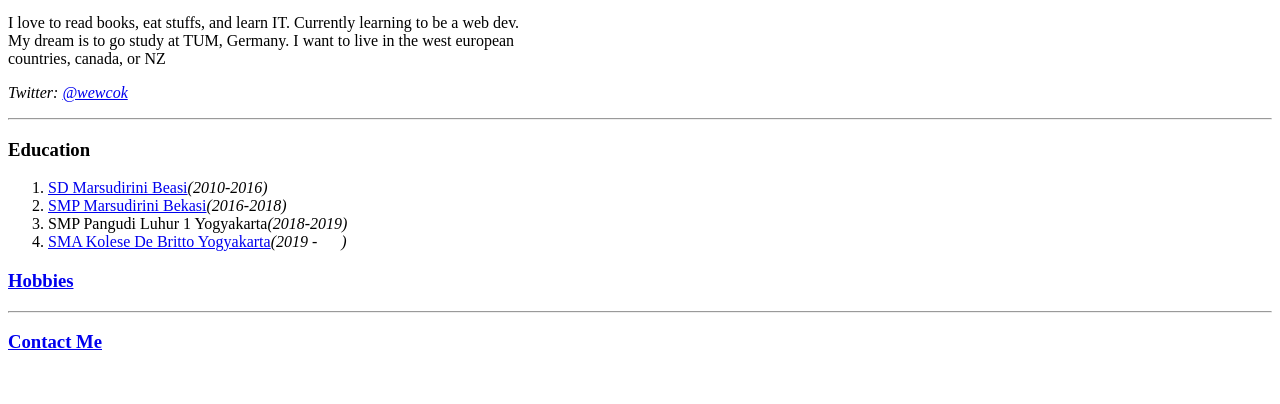
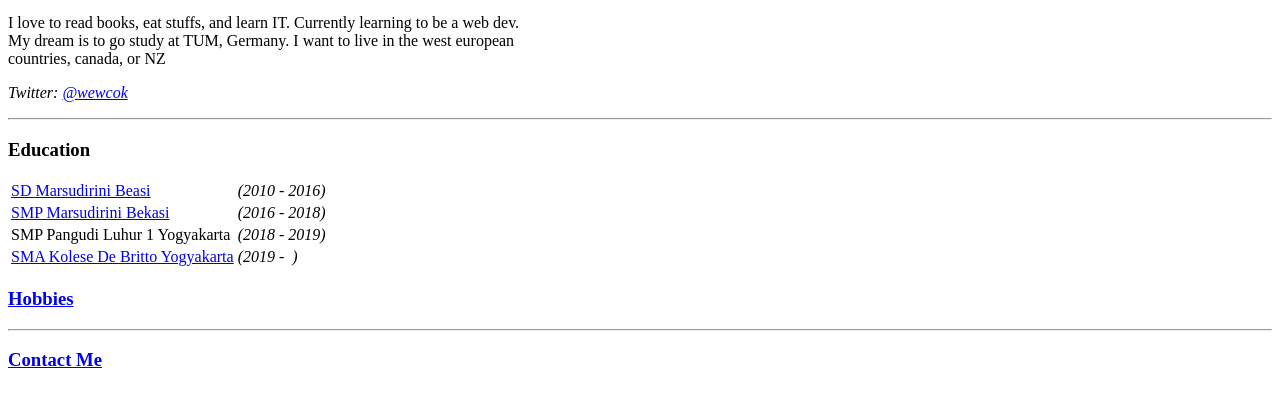
Before and after one commit to widss/profile, a plain HTML site: page index.html in a window 1280 px wide. Shown: the part 312-716 px from the top of the page. Drawn offline with Linux system fonts and the light colour scheme.

Commit message:
Update index.html

```diff
--- a/index.html
+++ b/index.html
@@ -26,12 +26,24 @@
 		</p>
 	<hr>
 		<h3>Education</h3>
-			<ol>
-				<li><a href="http://sdmarsudirinibekasi.sch.id/" target="0">SD Marsudirini Beasi</a><em>(2010-2016)</em></li>
-				<li><a href="https://www.marsudirini.sch.id/" target="0">SMP Marsudirini Bekasi</a><em>(2016-2018)</em></li>
-				<li>SMP Pangudi Luhur 1 Yogyakarta<em>(2018-2019)</em></li>
-				<li><a href="https://debritto.sch.id/" target="0">SMA Kolese De Britto Yogyakarta</a><em>(2019 - &nbsp &nbsp &nbsp)</em></li>
-			</ol>
+			<table>
+				<tr>
+					<td><a href="http://sdmarsudirinibekasi.sch.id/" target="0">SD Marsudirini Beasi</a></td>
+					<td><em>(2010 - 2016)</em></td>
+				</tr>
+				<tr>
+					<td><a href="https://www.marsudirini.sch.id/" target="0">SMP Marsudirini Bekasi</a></td>
+					<td><em>(2016 - 2018)</em></td>
+				</tr>
+				<tr>
+					<td>SMP Pangudi Luhur 1 Yogyakarta</td>
+					<td><em>(2018 - 2019)</em></td>
+				</tr>
+				<tr>
+					<td><a href="https://debritto.sch.id/" target="0">SMA Kolese De Britto Yogyakarta</a></td>
+					<td><em>(2019 - &nbsp)</em></td>
+				</tr>
+			</table>
 		<a href="hobby.html"><h3>Hobbies</a></h3>
 	<hr>
 		<a href="contact me.html"><h3>Contact Me</a></h3>
```
